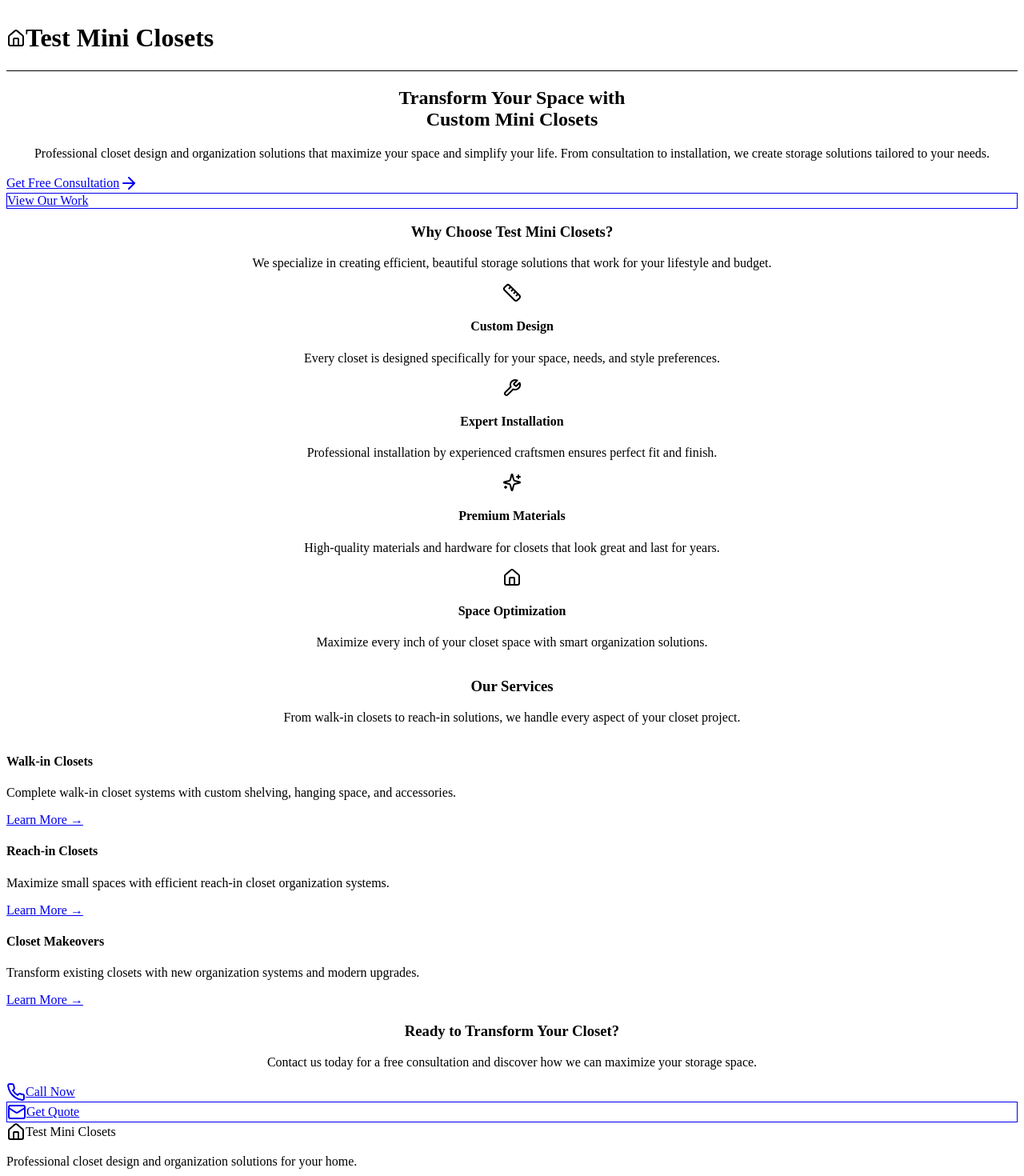
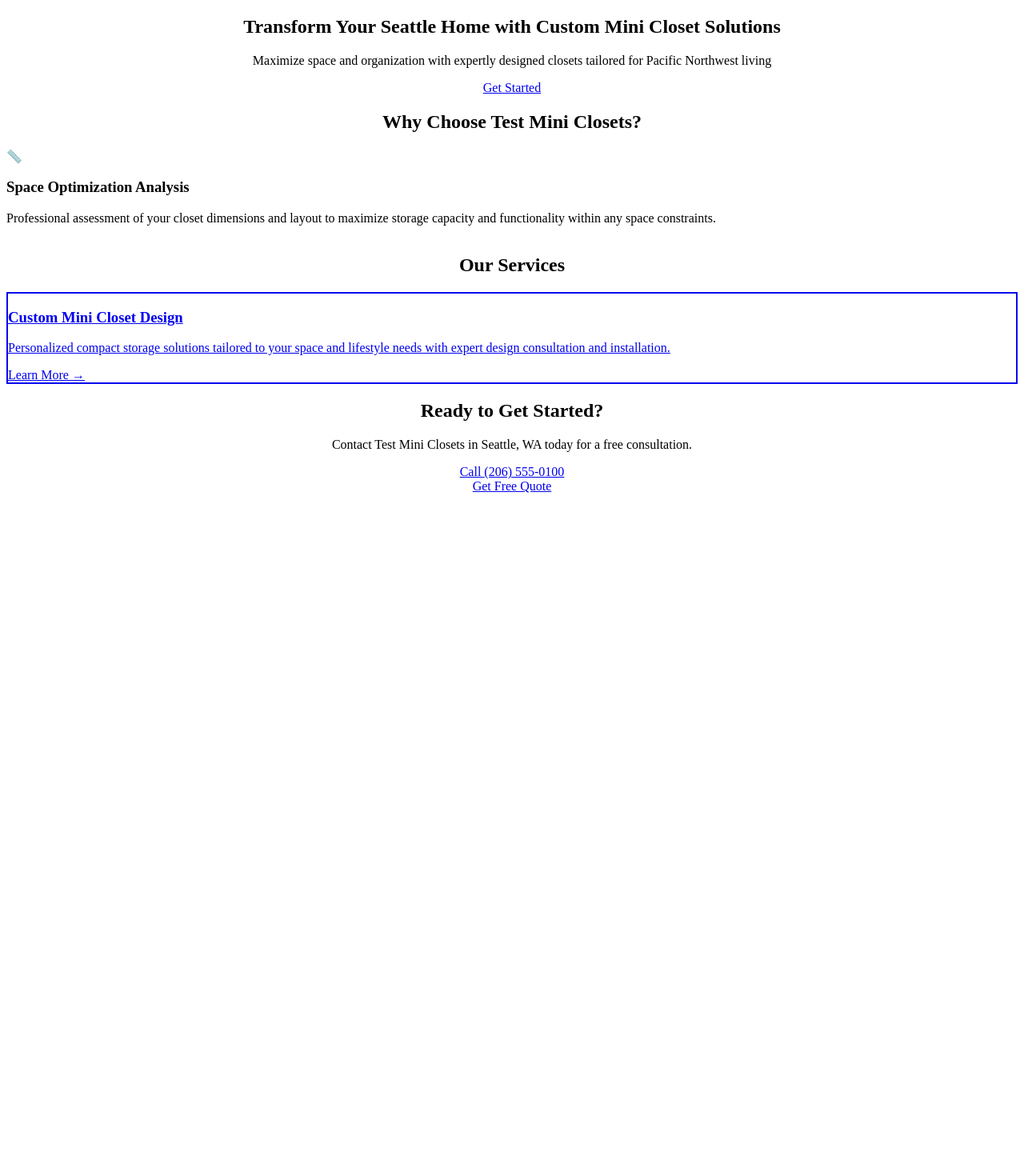
Before and after one commit to post-meta/test-mini-chunks, a Next.js app: page / in a window 1280 px wide. Shown: the top 1470 px of the page at 80% size. After the commit the page ends 828 px from the top, so only its background shows below. Built offline with nearby package versions, Linux system fonts and the light colour scheme.

Commit message:
feat(phase3): Mini-chunks content generation
4 pages created with NO truncation
Using hybrid template + mini-chunks approach

```diff
--- a/app/about/page.tsx
+++ b/app/about/page.tsx
@@ -2,31 +2,15 @@ import React from 'react';
 import Link from 'next/link';
 
 export default function AboutPage() {
-  const business = "Test Mini Chunks";
+  const business = "Test Mini Closets";
   const location = "Seattle, WA";
-  const phone = "206-555-0100";
+  const phone = "(206) 555-0100";
 
   const aboutContent = {
-    heading: "About Test Mini Chunks",
-    story: [
-      "Test Mini Chunks has been serving Seattle with exceptional cleaning services since our founding.",
-      "Our dedicated team brings years of experience and a commitment to excellence in every job we undertake."
-    ],
-    mission: "To provide the highest quality cleaning services to homes and businesses in Seattle, WA.",
-    values: [
-      {
-        title: "Excellence",
-        description: "We deliver exceptional cleaning services with meticulous attention to detail."
-      },
-      {
-        title: "Reliability",
-        description: "Our clients trust us to deliver consistent, professional service every time."
-      },
-      {
-        title: "Integrity",
-        description: "We conduct our business with honesty, transparency, and respect for our clients."
-      }
-    ]
+    heading: "Revolutionizing Seattle's Storage Solutions Daily",
+    story: ["Test Mini Closets began in Seattle with a simple vision: providing compact, efficient storage solutions for urban dwellers facing space challenges in the Pacific Northwest's bustling city.","Our innovative mini closet systems help Seattle residents maximize their living spaces while maintaining style and functionality, perfectly suited for apartments, condos, and small homes."],
+    mission: "To transform how Seattle residents organize and optimize their living spaces through innovative, space-saving mini closet solutions that blend functionality with modern design.",
+    values: [{"title":"Organized Living","description":"We believe every space should maximize functionality and beauty, creating harmony between your belongings and daily lifestyle needs."}]
   };
 
   return (
--- a/app/contact/page.tsx
+++ b/app/contact/page.tsx
@@ -8,7 +8,7 @@ export default function ContactPage() {
 
   const contactContent = {
   "heading": "Get In Touch Today",
-  "description": "Ready to transform your storage space? Contact Test Mini Closets in Seattle for custom closet solutions and professional organization services."
+  "description": "Ready to transform your space with custom mini closets? Contact our Seattle team for a free consultation and personalized storage solutions."
 };
 
   return (
--- a/app/page.tsx
+++ b/app/page.tsx
@@ -1,235 +1,129 @@
-import Link from 'next/link'
-import { ArrowRight, Home, Ruler, Wrench, Sparkles, Phone, Mail } from 'lucide-react'
+import React from 'react';
+import Link from 'next/link';
 
 export default function HomePage() {
+  const business = "Test Mini Closets";
+  const location = "Seattle, WA";
+  const phone = "(206) 555-0100";
+
+  const hero = {
+  "heading": "Transform Your Seattle Home with Custom Mini Closet Solutions",
+  "subheading": "Maximize space and organization with expertly designed closets tailored for Pacific Northwest living",
+  "ctaText": "Get Started",
+  "ctaLink": "/contact"
+};
+  const features = [
+  {
+    "icon": "📏",
+    "title": "Space Optimization Analysis",
+    "description": "Professional assessment of your closet dimensions and layout to maximize storage capacity and functionality within any space constraints."
+  }
+];
+  const services = [
+  {
+    "title": "Custom Mini Closet Design",
+    "description": "Personalized compact storage solutions tailored to your space and lifestyle needs with expert design consultation and installation.",
+    "link": "/services/custom-mini-closet-design"
+  }
+];
+
   return (
     <div className="min-h-screen bg-white">
-      {/* Header */}
-      <header className="bg-white shadow-sm border-b">
-        <div className="max-w-7xl mx-auto px-4 sm:px-6 lg:px-8">
-          <div className="flex justify-between items-center py-4">
-            <div className="flex items-center">
-              <Home className="h-8 w-8 text-blue-600 mr-2" />
-              <h1 className="text-2xl font-bold text-gray-900">Test Mini Closets</h1>
-            </div>
-            <nav className="hidden md:flex space-x-8">
-              <Link href="/services" className="text-gray-700 hover:text-blue-600 transition-colors">Services</Link>
-              <Link href="/gallery" className="text-gray-700 hover:text-blue-600 transition-colors">Gallery</Link>
-              <Link href="/about" className="text-gray-700 hover:text-blue-600 transition-colors">About</Link>
-              <Link href="/contact" className="text-gray-700 hover:text-blue-600 transition-colors">Contact</Link>
-            </nav>
-          </div>
+      {/* Hero Section */}
+      <section className="bg-gradient-to-br from-blue-600 to-blue-800 text-white py-20 px-6">
+        <div className="max-w-6xl mx-auto text-center">
+          <h1 className="text-5xl md:text-6xl font-bold mb-6">
+            {hero.heading}
+          </h1>
+          <p className="text-xl md:text-2xl mb-8 text-blue-100">
+            {hero.subheading}
+          </p>
+          <Link
+            href={hero.ctaLink}
+            className="inline-block bg-white text-blue-600 px-8 py-4 rounded-lg text-lg font-semibold hover:bg-blue-50 transition"
+          >
+            {hero.ctaText}
+          </Link>
         </div>
-      </header>
+      </section>
 
-      {/* Hero Section */}
-      <section className="bg-gradient-to-br from-blue-50 to-indigo-100 py-20 lg:py-32">
-        <div className="max-w-7xl mx-auto px-4 sm:px-6 lg:px-8">
-          <div className="text-center">
-            <h2 className="text-4xl lg:text-6xl font-bold text-gray-900 mb-6">
-              Transform Your Space with
-              <span className="text-blue-600 block">Custom Mini Closets</span>
-            </h2>
-            <p className="text-xl text-gray-600 mb-8 max-w-3xl mx-auto">
-              Professional closet design and organization solutions that maximize your space and simplify your life.
-              From consultation to installation, we create storage solutions tailored to your needs.
-            </p>
-            <div className="flex flex-col sm:flex-row gap-4 justify-center">
-              <Link
-                href="/contact"
-                className="inline-flex items-center px-8 py-4 bg-blue-600 text-white font-semibold rounded-lg hover:bg-blue-700 transition-colors shadow-lg"
-              >
-                Get Free Consultation
-                <ArrowRight className="ml-2 h-5 w-5" />
-              </Link>
-              <Link
-                href="/gallery"
-                className="inline-flex items-center px-8 py-4 bg-white text-blue-600 font-semibold rounded-lg hover:bg-gray-50 transition-colors border border-blue-600"
-              >
-                View Our Work
-              </Link>
-            </div>
+      {/* Features Section */}
+      <section className="py-20 px-6 bg-gray-50">
+        <div className="max-w-6xl mx-auto">
+          <h2 className="text-4xl font-bold text-center mb-12 text-gray-900">
+            Why Choose {business}?
+          </h2>
+          <div className="grid md:grid-cols-3 gap-8">
+            {features.map((feature, idx) => (
+              <div key={idx} className="bg-white p-8 rounded-lg shadow-sm">
+                <div className="text-4xl mb-4">{feature.icon}</div>
+                <h3 className="text-xl font-bold mb-3 text-gray-900">
+                  {feature.title}
+                </h3>
+                <p className="text-gray-600">
+                  {feature.description}
+                </p>
+              </div>
+            ))}
           </div>
         </div>
       </section>
 
-      {/* Features Section */}
-      <section className="py-20 bg-white">
-        <div className="max-w-7xl mx-auto px-4 sm:px-6 lg:px-8">
-          <div className="text-center mb-16">
-            <h3 className="text-3xl lg:text-4xl font-bold text-gray-900 mb-4">
-              Why Choose Test Mini Closets?
-            </h3>
-            <p className="text-lg text-gray-600 max-w-2xl mx-auto">
-              We specialize in creating efficient, beautiful storage solutions that work for your lifestyle and budget.
-            </p>
-          </div>
-
-          <div className="grid md:grid-cols-2 lg:grid-cols-4 gap-8">
-            <div className="text-center p-6">
-              <div className="bg-blue-100 w-16 h-16 rounded-full flex items-center justify-center mx-auto mb-4">
-                <Ruler className="h-8 w-8 text-blue-600" />
-              </div>
-              <h4 className="text-xl font-semibold text-gray-900 mb-2">Custom Design</h4>
-              <p className="text-gray-600">
-                Every closet is designed specifically for your space, needs, and style preferences.
-              </p>
-            </div>
-
-            <div className="text-center p-6">
-              <div className="bg-green-100 w-16 h-16 rounded-full flex items-center justify-center mx-auto mb-4">
-                <Wrench className="h-8 w-8 text-green-600" />
-              </div>
-              <h4 className="text-xl font-semibold text-gray-900 mb-2">Expert Installation</h4>
-              <p className="text-gray-600">
-                Professional installation by experienced craftsmen ensures perfect fit and finish.
-              </p>
-            </div>
-
-            <div className="text-center p-6">
-              <div className="bg-purple-100 w-16 h-16 rounded-full flex items-center justify-center mx-auto mb-4">
-                <Sparkles className="h-8 w-8 text-purple-600" />
-              </div>
-              <h4 className="text-xl font-semibold text-gray-900 mb-2">Premium Materials</h4>
-              <p className="text-gray-600">
-                High-quality materials and hardware for closets that look great and last for years.
-              </p>
-            </div>
-
-            <div className="text-center p-6">
-              <div className="bg-orange-100 w-16 h-16 rounded-full flex items-center justify-center mx-auto mb-4">
-                <Home className="h-8 w-8 text-orange-600" />
-              </div>
-              <h4 className="text-xl font-semibold text-gray-900 mb-2">Space Optimization</h4>
-              <p className="text-gray-600">
-                Maximize every inch of your closet space with smart organization solutions.
-              </p>
-            </div>
-          </div>
-        </div>
-      </section>
-
-      {/* Services Preview */}
-      <section className="py-20 bg-gray-50">
-        <div className="max-w-7xl mx-auto px-4 sm:px-6 lg:px-8">
-          <div className="text-center mb-16">
-            <h3 className="text-3xl lg:text-4xl font-bold text-gray-900 mb-4">
-              Our Services
-            </h3>
-            <p className="text-lg text-gray-600 max-w-2xl mx-auto">
-              From walk-in closets to reach-in solutions, we handle every aspect of your closet project.
-            </p>
-          </div>
-
-          <div className="grid md:grid-cols-2 lg:grid-cols-3 gap-8">
-            <div className="bg-white rounded-lg shadow-md overflow-hidden hover:shadow-lg transition-shadow">
-              <div className="h-48 bg-gradient-to-br from-blue-400 to-blue-600"></div>
-              <div className="p-6">
-                <h4 className="text-xl font-semibold text-gray-900 mb-2">Walk-in Closets</h4>
+      {/* Services Section */}
+      <section className="py-20 px-6">
+        <div className="max-w-6xl mx-auto">
+          <h2 className="text-4xl font-bold text-center mb-12 text-gray-900">
+            Our Services
+          </h2>
+          <div className="grid md:grid-cols-2 lg:grid-cols-3 gap-6">
+            {services.map((service, idx) => (
+              <Link
+                key={idx}
+                href={service.link}
+                className="block p-6 border-2 border-gray-200 rounded-lg hover:border-blue-500 hover:shadow-lg transition"
+              >
+                <h3 className="text-xl font-bold mb-3 text-gray-900">
+                  {service.title}
+                </h3>
                 <p className="text-gray-600 mb-4">
-                  Complete walk-in closet systems with custom shelving, hanging space, and accessories.
+                  {service.description}
                 </p>
-                <Link href="/services" className="text-blue-600 font-medium hover:text-blue-700">
+                <span className="text-blue-600 font-semibold">
                   Learn More →
-                </Link>
-              </div>
-            </div>
-
-            <div className="bg-white rounded-lg shadow-md overflow-hidden hover:shadow-lg transition-shadow">
-              <div className="h-48 bg-gradient-to-br from-green-400 to-green-600"></div>
-              <div className="p-6">
-                <h4 className="text-xl font-semibold text-gray-900 mb-2">Reach-in Closets</h4>
-                <p className="text-gray-600 mb-4">
-                  Maximize small spaces with efficient reach-in closet organization systems.
-                </p>
-                <Link href="/services" className="text-blue-600 font-medium hover:text-blue-700">
-                  Learn More →
-                </Link>
-              </div>
-            </div>
-
-            <div className="bg-white rounded-lg shadow-md overflow-hidden hover:shadow-lg transition-shadow">
-              <div className="h-48 bg-gradient-to-br from-purple-400 to-purple-600"></div>
-              <div className="p-6">
-                <h4 className="text-xl font-semibold text-gray-900 mb-2">Closet Makeovers</h4>
-                <p className="text-gray-600 mb-4">
-                  Transform existing closets with new organization systems and modern upgrades.
-                </p>
-                <Link href="/services" className="text-blue-600 font-medium hover:text-blue-700">
-                  Learn More →
-                </Link>
-              </div>
-            </div>
+                </span>
+              </Link>
+            ))}
           </div>
         </div>
       </section>
 
       {/* CTA Section */}
-      <section className="bg-blue-600 py-16">
-        <div className="max-w-7xl mx-auto px-4 sm:px-6 lg:px-8 text-center">
-          <h3 className="text-3xl lg:text-4xl font-bold text-white mb-4">
-            Ready to Transform Your Closet?
-          </h3>
-          <p className="text-xl text-blue-100 mb-8 max-w-2xl mx-auto">
-            Contact us today for a free consultation and discover how we can maximize your storage space.
+      <section className="bg-blue-600 text-white py-16 px-6">
+        <div className="max-w-4xl mx-auto text-center">
+          <h2 className="text-3xl md:text-4xl font-bold mb-6">
+            Ready to Get Started?
+          </h2>
+          <p className="text-xl mb-8 text-blue-100">
+            Contact {business} in {location} today for a free consultation.
           </p>
           <div className="flex flex-col sm:flex-row gap-4 justify-center">
+            {phone && (
+              <a
+                href={`tel:${phone}`}
+                className="bg-white text-blue-600 px-8 py-4 rounded-lg text-lg font-semibold hover:bg-blue-50 transition"
+              >
+                Call {phone}
+              </a>
+            )}
             <Link
               href="/contact"
-              className="inline-flex items-center px-8 py-4 bg-white text-blue-600 font-semibold rounded-lg hover:bg-gray-100 transition-colors"
+              className="bg-blue-700 text-white px-8 py-4 rounded-lg text-lg font-semibold hover:bg-blue-800 transition"
             >
-              <Phone className="mr-2 h-5 w-5" />
-              Call Now
-            </Link>
-            <Link
-              href="/contact"
-              className="inline-flex items-center px-8 py-4 bg-blue-700 text-white font-semibold rounded-lg hover:bg-blue-800 transition-colors border border-blue-400"
-            >
-              <Mail className="mr-2 h-5 w-5" />
-              Get Quote
+              Get Free Quote
             </Link>
           </div>
         </div>
       </section>
-
-      {/* Footer */}
-      <footer className="bg-gray-900 py-12">
-        <div className="max-w-7xl mx-auto px-4 sm:px-6 lg:px-8">
-          <div className="grid md:grid-cols-3 gap-8">
-            <div>
-              <div className="flex items-center mb-4">
-                <Home className="h-6 w-6 text-blue-400 mr-2" />
-                <span className="text-xl font-bold text-white">Test Mini Closets</span>
-              </div>
-              <p className="text-gray-400">
-                Professional closet design and organization solutions for your home.
-              </p>
-            </div>
-            <div>
-              <h5 className="text-lg font-semibold text-white mb-4">Quick Links</h5>
-              <div className="space-y-2">
-                <Link href="/services" className="block text-gray-400 hover:text-white transition-colors">Services</Link>
-                <Link href="/gallery" className="block text-gray-400 hover:text-white transition-colors">Gallery</Link>
-                <Link href="/about" className="block text-gray-400 hover:text-white transition-colors">About</Link>
-                <Link href="/contact" className="block text-gray-400 hover:text-white transition-colors">Contact</Link>
-              </div>
-            </div>
-            <div>
-              <h5 className="text-lg font-semibold text-white mb-4">Contact Info</h5>
-              <div className="space-y-2 text-gray-400">
-                <p>Phone: (555) 123-4567</p>
-                <p>Email: info@testminiclosets.com</p>
-                <p>Hours: Mon-Fri 9AM-6PM</p>
-              </div>
-            </div>
-          </div>
-          <div className="border-t border-gray-800 mt-8 pt-8 text-center">
-            <p className="text-gray-400">
-              © 2024 Test Mini Closets. All rights reserved.
-            </p>
-          </div>
-        </div>
-      </footer>
     </div>
-  )
+  );
 }
--- a/app/services/page.tsx
+++ b/app/services/page.tsx
@@ -10,15 +10,15 @@ export default function ServicesPage() {
   const description = "Professional closet services in Seattle, WA";
   const services = [
   {
-    "id": "closet-organization",
-    "title": "Complete Closet Organization",
-    "shortDescription": "Transform your cluttered closet into an organized, efficient space with custom storage solutions, categorization systems, and professional styling for maximum functionality and visual appeal.",
+    "id": "custom-closet-design",
+    "title": "Custom Closet Design & Installation",
+    "shortDescription": "Transform your space with personalized closet solutions tailored to your storage needs, lifestyle, and aesthetic preferences for maximum organization efficiency.",
     "features": [
-      "Custom storage system design and installation",
-      "Clothing categorization and seasonal organization",
-      "Space optimization and decluttering consultation"
+      "Professional space assessment and planning",
+      "Custom shelving and drawer systems",
+      "Premium materials and finishes available"
     ],
-    "icon": "👗"
+    "icon": "🏗️"
   }
 ];
 
```
